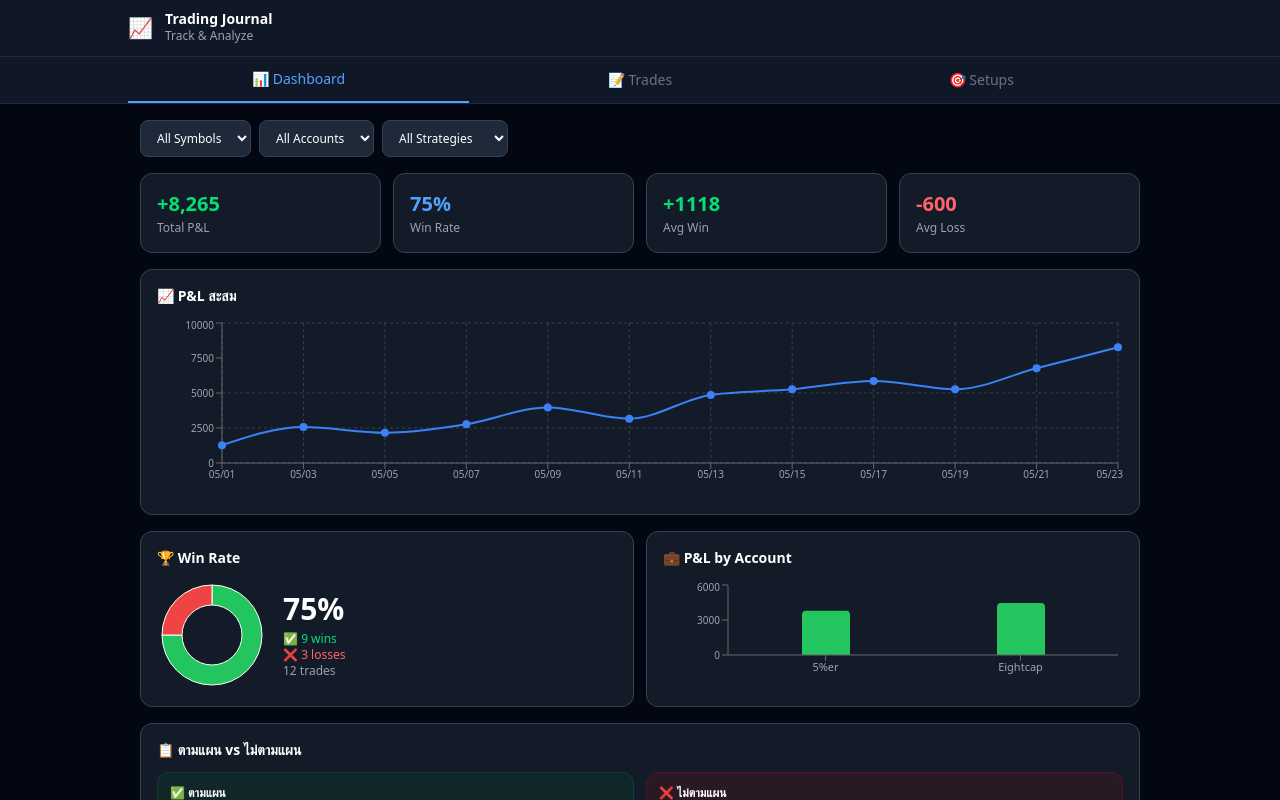
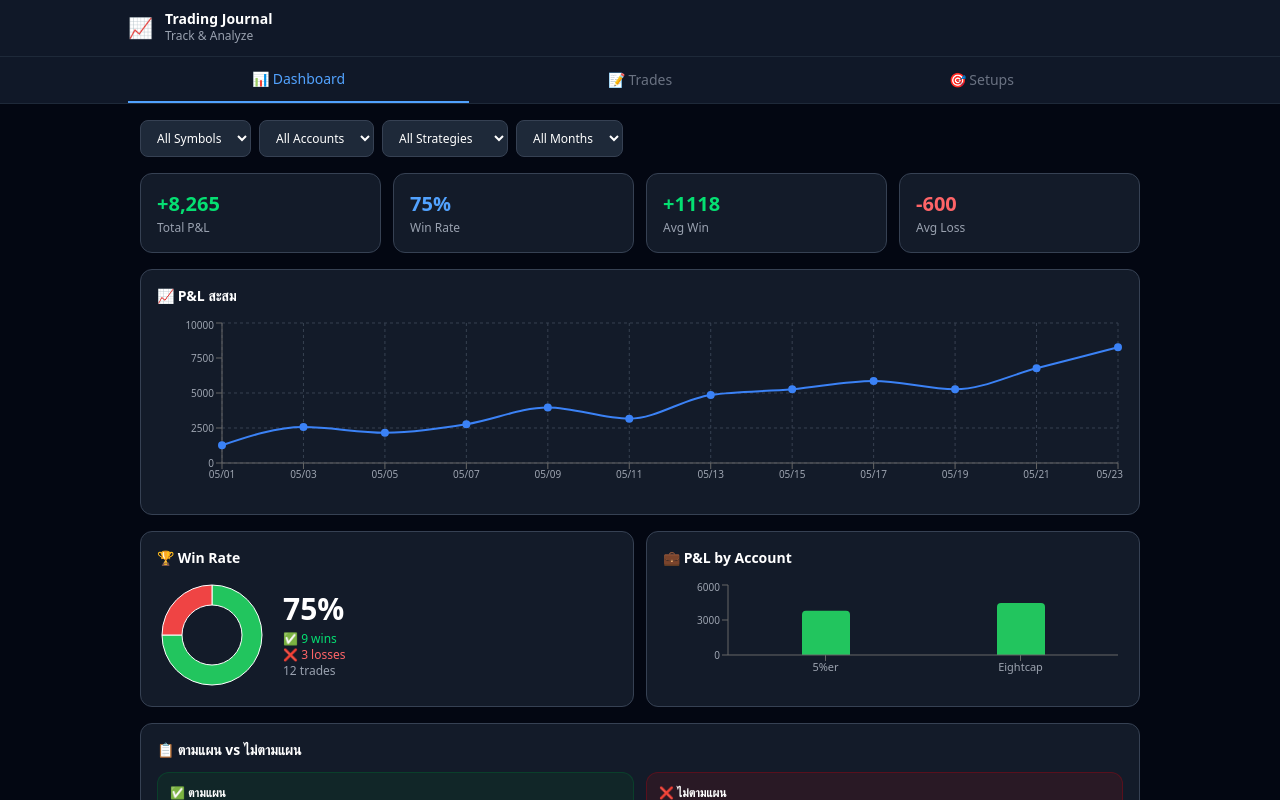
Before and after one commit to natthapongt777/trading-app, a Next.js app: page / in a window 1280 px wide. Shown: the top 800 px of the page. Built offline with nearby package versions, Linux system fonts and the light colour scheme.

Commit message:
feat: add monthly filter to dashboard

```diff
--- a/app/page.tsx
+++ b/app/page.tsx
@@ -42,6 +42,7 @@ export default function Home() {
   const [filterSymbol, setFilterSymbol] = useState('all')
   const [filterAccount, setFilterAccount] = useState('all')
   const [filterStrategy, setFilterStrategy] = useState('all')
+  const [filterMonth, setFilterMonth] = useState('all')
 
   const showToast = (msg: string) => {
     setToast(msg)
@@ -171,11 +172,13 @@ export default function Home() {
 
   // ── Dashboard calculations ──────────────────────────────────────────────────
   const tradeStrategies = [...new Set(trades.map(t => t.strategy).filter(Boolean))]
+  const tradeMonths = [...new Set(trades.map(t => t.date.slice(0, 7)))].sort().reverse()
 
   const filtered = trades.filter(t => {
     if (filterSymbol !== 'all' && t.symbol !== filterSymbol) return false
     if (filterAccount !== 'all' && t.account !== filterAccount) return false
     if (filterStrategy !== 'all' && t.strategy !== filterStrategy) return false
+    if (filterMonth !== 'all' && t.date.slice(0, 7) !== filterMonth) return false
     return true
   })
 
@@ -267,6 +270,11 @@ export default function Home() {
                 className="bg-gray-800 text-white text-xs px-3 py-2 rounded-lg border border-gray-700 focus:outline-none">
                 <option value="all">All Strategies</option>
                 {tradeStrategies.map(s => <option key={s}>{s}</option>)}
+              </select>
+              <select value={filterMonth} onChange={e => setFilterMonth(e.target.value)}
+                className="bg-gray-800 text-white text-xs px-3 py-2 rounded-lg border border-gray-700 focus:outline-none">
+                <option value="all">All Months</option>
+                {tradeMonths.map(m => <option key={m} value={m}>{m}</option>)}
               </select>
             </div>
 
```
